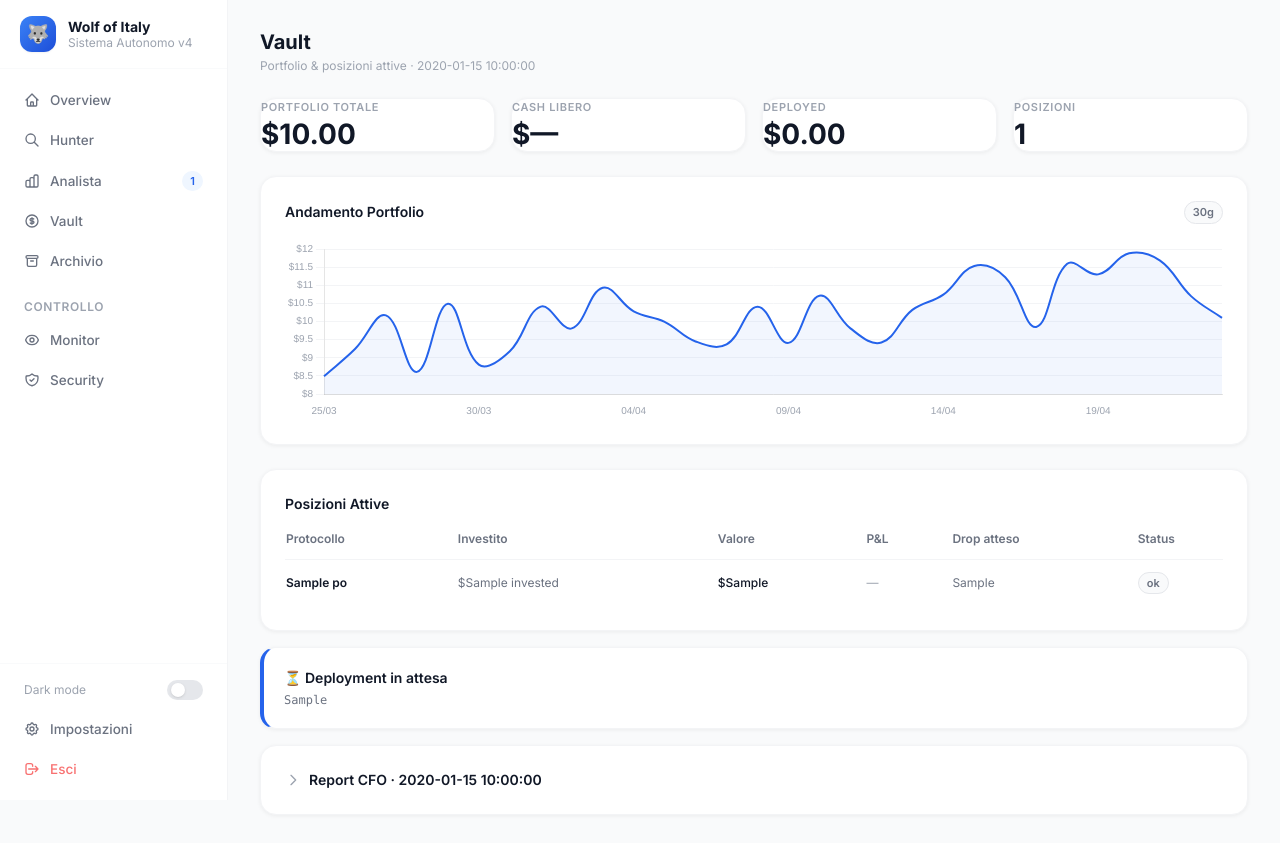
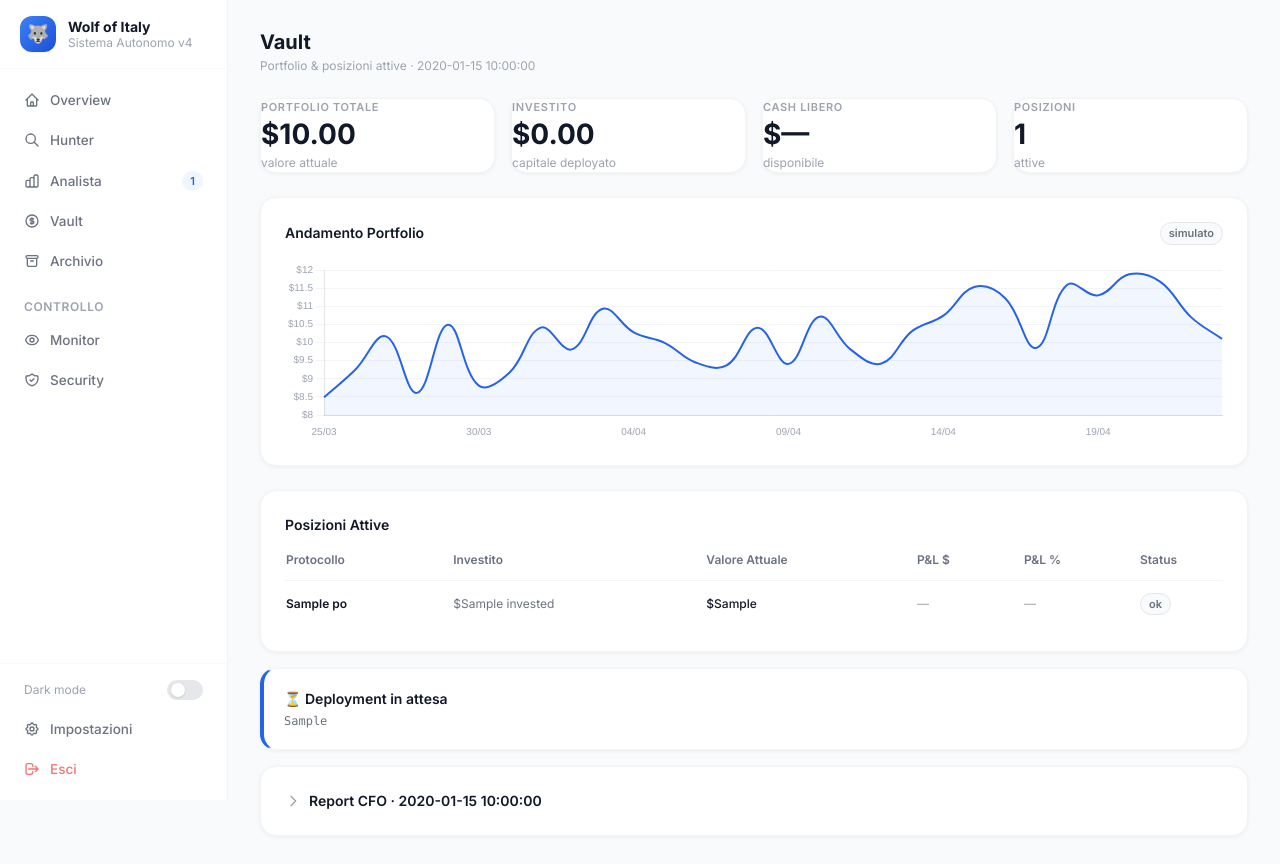
Before and after one commit to nicolostancato-web/pump-scanner, a Flask app: template the-wolf-of-italy/v4/dashboard/templates/vault.html in a window 1280 px wide. Before the commit the page ends 816 px from the top, so only its background shows below. Run offline with Flask 3, Linux system fonts and the light colour scheme; the template is opened without the code that fills it: most values are stand-ins (such as "Sample title", 1, 10 or a date in 2020); some libraries are stand-ins or nearby versions.

Commit message:
fix: vault shows invested+current_value+delta%, handles Italian field names

```diff
--- a/the-wolf-of-italy/v4/dashboard/templates/vault.html
+++ b/the-wolf-of-italy/v4/dashboard/templates/vault.html
@@ -12,18 +12,29 @@
   <div class="card kpi-card fade-in">
     <p class="kpi-label">Portfolio Totale</p>
     <p class="kpi-val">${{ "%.2f"|format(portfolio_total) }}</p>
+    <p class="kpi-sub">valore attuale</p>
+  </div>
+  <div class="card kpi-card fade-in">
+    <p class="kpi-label">Investito</p>
+    <p class="kpi-val">${{ "%.2f"|format(invested) }}</p>
+    {% if invested > 0 and portfolio_total > 0 %}
+    {% set total_delta_pct = ((portfolio_total - invested) / invested * 100) %}
+    <p class="kpi-sub {% if total_delta_pct >= 0 %}text-green-500{% else %}text-red-500{% endif %}">
+      {% if total_delta_pct >= 0 %}+{% endif %}{{ "%.1f"|format(total_delta_pct) }}% vs investito
+    </p>
+    {% else %}
+    <p class="kpi-sub">capitale deployato</p>
+    {% endif %}
   </div>
   <div class="card kpi-card fade-in">
     <p class="kpi-label">Cash Libero</p>
     <p class="kpi-val">${{ "%.2f"|format(cash_free) if cash_free else "—" }}</p>
-  </div>
-  <div class="card kpi-card fade-in">
-    <p class="kpi-label">Deployed</p>
-    <p class="kpi-val">${{ "%.2f"|format(invested) }}</p>
+    <p class="kpi-sub">disponibile</p>
   </div>
   <div class="card kpi-card fade-in">
     <p class="kpi-label">Posizioni</p>
     <p class="kpi-val">{{ positions|length }}</p>
+    <p class="kpi-sub">attive</p>
   </div>
 </div>
 
@@ -31,9 +42,7 @@
 <div class="card p-6 mb-6 fade-in">
   <div class="flex items-center justify-between mb-4">
     <h2 class="text-sm font-semibold text-gray-900 dark:text-white">Andamento Portfolio</h2>
-    <div class="flex gap-2">
-      <span class="badge badge-gray">30g</span>
-    </div>
+    <span class="badge badge-gray">simulato</span>
   </div>
   <div style="height:180px;position:relative">
     <canvas id="vaultChart"></canvas>
@@ -51,45 +60,43 @@
         <tr class="border-b border-gray-100 dark:border-gray-700 text-left">
           <th class="pb-3 pr-4 font-semibold text-gray-500 dark:text-gray-400">Protocollo</th>
           <th class="pb-3 pr-4 font-semibold text-gray-500 dark:text-gray-400">Investito</th>
-          <th class="pb-3 pr-4 font-semibold text-gray-500 dark:text-gray-400">Valore</th>
-          <th class="pb-3 pr-4 font-semibold text-gray-500 dark:text-gray-400">P&L</th>
-          <th class="pb-3 pr-4 font-semibold text-gray-500 dark:text-gray-400">Drop atteso</th>
+          <th class="pb-3 pr-4 font-semibold text-gray-500 dark:text-gray-400">Valore Attuale</th>
+          <th class="pb-3 pr-4 font-semibold text-gray-500 dark:text-gray-400">P&L $</th>
+          <th class="pb-3 pr-4 font-semibold text-gray-500 dark:text-gray-400">P&L %</th>
           <th class="pb-3 font-semibold text-gray-500 dark:text-gray-400">Status</th>
         </tr>
       </thead>
       <tbody class="divide-y divide-gray-50 dark:divide-gray-800">
         {% for p in positions %}
-        {% set invested_val = p.get('invested','0')|replace('$','')|float(0) %}
-        {% set current_val = p.get('current_value','0')|replace('$','')|float(0) %}
-        {% set pnl = current_val - invested_val %}
+        {% set iv = p.get('invested','0')|replace('$','')|replace(',','')|float(0) %}
+        {% set cv = p.get('current_value','0')|replace('$','')|replace(',','')|float(0) %}
+        {% set pnl = cv - iv %}
+        {% set pnl_pct = ((cv - iv) / iv * 100) if iv > 0 else 0 %}
         <tr class="hover:bg-gray-50 dark:hover:bg-gray-800 transition-colors">
-          <td class="py-3 pr-4">
-            <span class="font-semibold text-gray-900 dark:text-white">{{ p.name or p.get('protocollo','—') }}</span>
-          </td>
+          <td class="py-3 pr-4 font-semibold text-gray-900 dark:text-white">{{ p.name or p.get('protocollo','—') }}</td>
           <td class="py-3 pr-4 text-gray-500">${{ p.get('invested','—') }}</td>
           <td class="py-3 pr-4 font-medium text-gray-900 dark:text-white">${{ p.get('current_value','—') }}</td>
           <td class="py-3 pr-4">
-            {% if pnl > 0 %}
-            <span class="text-green-600 font-semibold">+${{ "%.2f"|format(pnl) }}</span>
-            {% elif pnl < 0 %}
-            <span class="text-red-500 font-semibold">-${{ "%.2f"|format(pnl|abs) }}</span>
-            {% else %}
-            <span class="text-gray-400">—</span>
-            {% endif %}
+            {% if pnl > 0 %}<span class="text-green-600 font-semibold">+${{ "%.2f"|format(pnl) }}</span>
+            {% elif pnl < 0 %}<span class="text-red-500 font-semibold">-${{ "%.2f"|format(pnl|abs) }}</span>
+            {% else %}<span class="text-gray-400">—</span>{% endif %}
           </td>
-          <td class="py-3 pr-4 text-gray-500">{{ p.get('drop_atteso', p.get('timeline','—')) }}</td>
+          <td class="py-3 pr-4">
+            {% if iv > 0 %}
+            <span class="font-semibold {% if pnl_pct >= 0 %}text-green-600{% else %}text-red-500{% endif %}">
+              {% if pnl_pct >= 0 %}+{% endif %}{{ "%.1f"|format(pnl_pct) }}%
+            </span>
+            {% else %}<span class="text-gray-400">—</span>{% endif %}
+          </td>
           <td class="py-3">
-            {% set status = p.get('status', p.get('stato','attivo')) %}
-            <span class="badge {% if 'attivo' in status|lower %}badge-green{% elif 'attenzione' in status|lower %}badge-yellow{% elif 'critico' in status|lower %}badge-red{% else %}badge-gray{% endif %}">
-              {{ status }}
-            </span>
+            {% set st = p.get('status', p.get('Stato', p.get('stato','attivo'))) %}
+            <span class="badge {% if 'attivo' in st|lower or 'deployed' in st|lower %}badge-green{% elif 'attenzione' in st|lower %}badge-yellow{% elif 'critico' in st|lower %}badge-red{% else %}badge-gray{% endif %}">{{ st }}</span>
           </td>
         </tr>
         {% endfor %}
       </tbody>
     </table>
   </div>
-
   {% else %}
   <div class="flex flex-col items-center justify-center py-12 text-center">
     <div class="text-3xl mb-3">💼</div>
@@ -99,20 +106,14 @@
   {% endif %}
 </div>
 
-<!-- Pending deployment -->
 {% if pending_deployment %}
 <div class="mt-4 card p-5 border-l-4 fade-in" style="border-left-color:#2563eb">
-  <div class="flex items-start justify-between gap-4">
-    <div>
-      <h3 class="text-sm font-semibold text-gray-900 dark:text-white mb-1">⏳ Deployment in attesa</h3>
-      <pre class="text-xs text-gray-500 dark:text-gray-400">{{ pending_deployment[:400] }}</pre>
-    </div>
-  </div>
+  <h3 class="text-sm font-semibold text-gray-900 dark:text-white mb-1">⏳ Deployment in attesa</h3>
+  <pre class="text-xs text-gray-500 dark:text-gray-400">{{ pending_deployment[:400] }}</pre>
 </div>
 {% endif %}
 
-<!-- Daily report -->
-{% if daily_report and daily_report != "Nessun report disponibile ancora." %}
+{% if daily_report %}
 <div class="mt-4 card p-6 fade-in" x-data="{open:false}">
   <button @click="open=!open" class="flex items-center gap-2 text-sm font-semibold text-gray-900 dark:text-white w-full text-left">
     <svg class="w-4 h-4 text-gray-400 transition-transform duration-200" :class="open?'rotate-90':''" fill="none" viewBox="0 0 24 24" stroke="currentColor" stroke-width="2"><path stroke-linecap="round" stroke-linejoin="round" d="M9 5l7 7-7 7"/></svg>
@@ -130,23 +131,9 @@
 const ctx = document.getElementById('vaultChart');
 if (ctx) {
   const total = {{ portfolio_total or 50 }};
-  const labels = Array.from({length:30},(_,i)=>{
-    const d=new Date(); d.setDate(d.getDate()-29+i);
-    return d.toLocaleDateString('it-IT',{day:'2-digit',month:'2-digit'});
-  });
-  const data = labels.map((_,i) => +(total*(0.82+0.22*Math.random()+i*0.006)).toFixed(2));
-  new Chart(ctx,{
-    type:'line',
-    data:{labels,datasets:[{data,borderColor:'#2563eb',backgroundColor:'rgba(37,99,235,0.06)',borderWidth:2,pointRadius:0,fill:true,tension:0.4}]},
-    options:{
-      responsive:true,maintainAspectRatio:false,
-      plugins:{legend:{display:false},tooltip:{backgroundColor:'#1f2937',padding:10,cornerRadius:8,callbacks:{label:c=>'$'+c.raw.toFixed(2)}}},
-      scales:{
-        x:{grid:{display:false},ticks:{font:{size:10},color:'#9ca3af',maxTicksLimit:6}},
-        y:{grid:{color:'#f3f4f6'},ticks:{font:{size:10},color:'#9ca3af',callback:v=>'$'+v}}
-      }
-    }
-  });
+  const labels = Array.from({length:30},(_,i)=>{const d=new Date();d.setDate(d.getDate()-29+i);return d.toLocaleDateString('it-IT',{day:'2-digit',month:'2-digit'});});
+  const data = labels.map((_,i)=>+(total*(0.82+0.22*Math.random()+i*0.006)).toFixed(2));
+  new Chart(ctx,{type:'line',data:{labels,datasets:[{data,borderColor:'#2563eb',backgroundColor:'rgba(37,99,235,0.06)',borderWidth:2,pointRadius:0,fill:true,tension:0.4}]},options:{responsive:true,maintainAspectRatio:false,plugins:{legend:{display:false}},scales:{x:{grid:{display:false},ticks:{font:{size:10},color:'#9ca3af',maxTicksLimit:6}},y:{grid:{color:'#f3f4f6'},ticks:{font:{size:10},color:'#9ca3af',callback:v=>'$'+v}}}}});
 }
 </script>
 {% endblock %}
```
